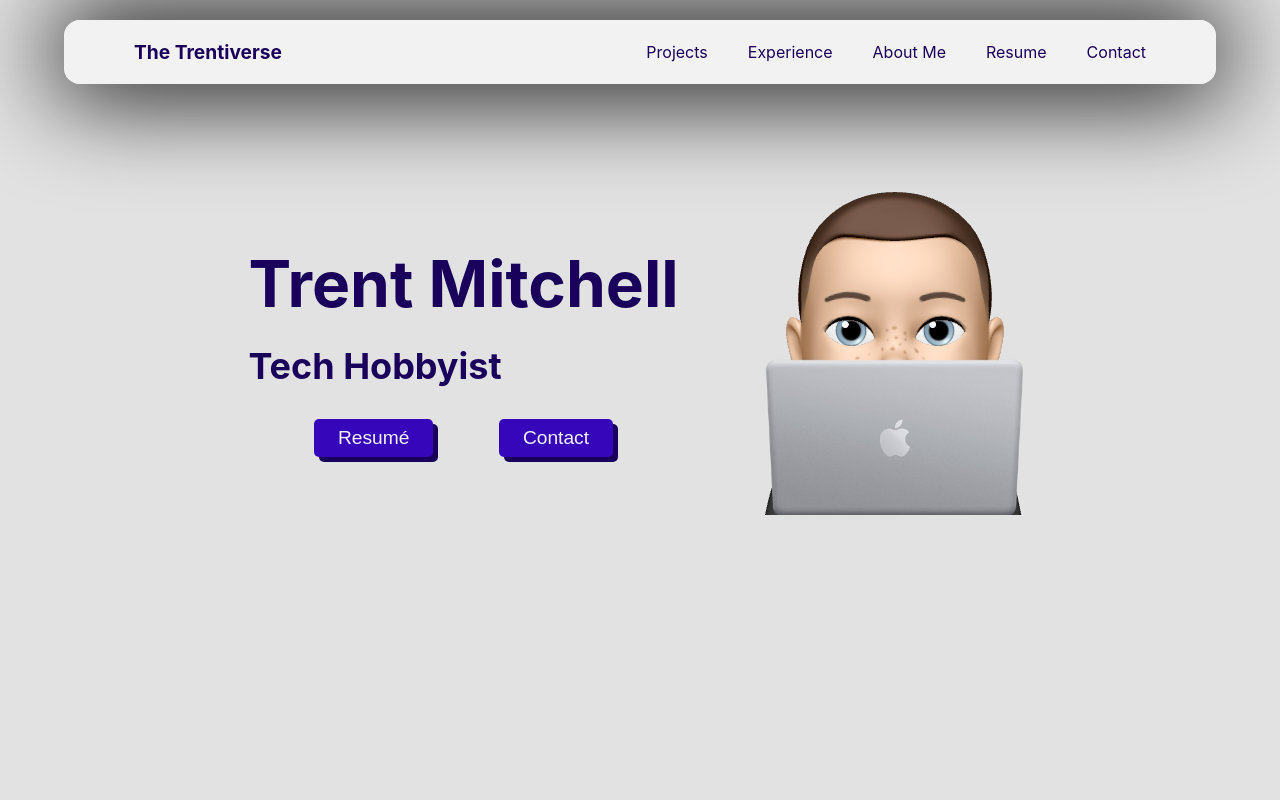
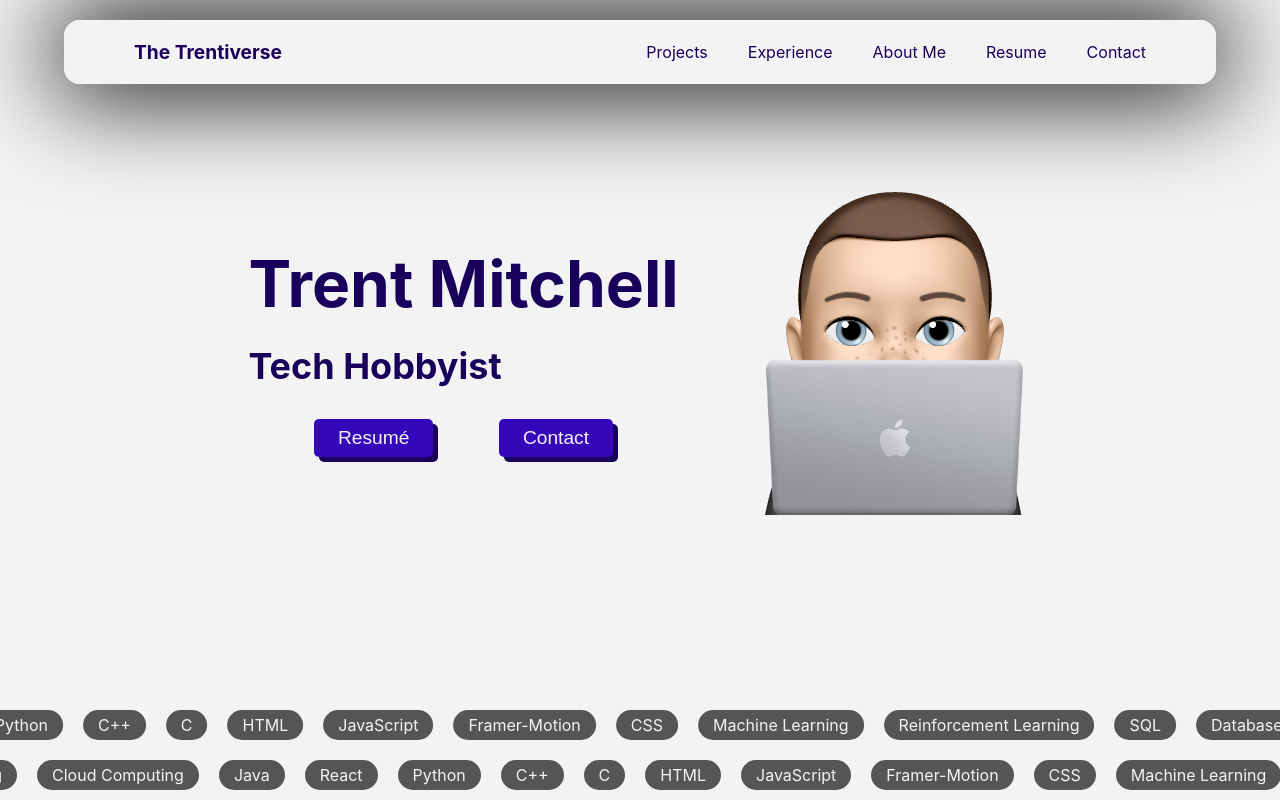
Before and after one commit to SkippaT/TheTrentiverse, a React (Vite) app: page / in a window 1280 px wide. Shown: the top 800 px of the page. Built offline with nearby package versions, Linux system fonts and the light colour scheme.

Commit message:
Added marquees after hero section

```diff
--- a/src/App.css
+++ /dev/null
@@ -1,6 +0,0 @@
-* {
-  -webkit-box-sizing: border-box;
-  box-sizing: border-box;
-  margin: 0;
-  padding: 0;
-}
--- a/src/App.jsx
+++ b/src/App.jsx
@@ -1,30 +1,66 @@
-import './App.css'
-import { motion, useScroll, useTransform } from 'framer-motion';
 import HeroSection from './components/HeroSection.jsx';
 import NavBar from './components/NavBar.jsx';
 import ProjectsSection from './components/ProjectsSection.jsx';
-import { useRef, useEffect } from 'react';
+import Marquee from './components/Marquee/Marquee.jsx';
+
+import { TAGS } from './data.js';
 
 function App() {
 
-  const targetRef = useRef(null);
+  const tags = [
+    "Upper one",
+    "Upper two",
+    "Upper three",
+    "Upper four",
+    "Upper five",
+    "Upper six",
+    "Upper seven",
+    "Upper eight",
+    "Upper nine",
+    "Upper ten",
+    "Upper eleven",
+    "Upper twelve",
+    "Upper thirteen",
+    "Upper fourteen",
+    "Upper fifteen",
+    "Upper sixteen",
+    "Upper seventeen",
+    "Upper eighteen",
+    "Upper nineteen",
+    "Upper twenty",
+  ]
 
-  const { scrollYProgress: heroSectionSrollYProgress } = useScroll({
-    target: targetRef,
-    offset: ["end center", "end start"]
-  });
+  const lowerMarquee = [
+    "Lower one",
+    "Lower two",
+    "Lower three",
+    "Lower four",
+    "Lower five",
+    "Lower six",
+    "Lower seven",
+    "Lower eight",
+    "Lower nine",
+    "Lower ten",
+    "Lower eleven",
+    "Lower twelve",
+    "Lower thirteen",
+    "Lower fourteen",
+    "Lower fifteen",
+    "Lower sixteen",
+    "Lower seventeen",
+    "Lower eighteen",
+    "Lower nineteen",
+    "Lower twenty",
+  ]
 
-  const background = useTransform(
-    heroSectionSrollYProgress,
-    [0, 1],
-    ["#f3f3f3", "#cccccc"]
-  );
+  const marqueeDuration = 60;
 
   return (
     <>
-      <motion.div className="background" style={{ backgroundColor: background }} />
       <NavBar />
-      <HeroSection targetRef={targetRef} />
+      <HeroSection />
+      <Marquee tags={TAGS} direction={{ from: 0, to: "-100%" }} duration={marqueeDuration} />
+      <Marquee tags={TAGS} direction={{ from: "-100%", to: 0 }} duration={marqueeDuration} />
       <ProjectsSection />
     </>
   )
--- a/src/components/Dropdown.module.css
+++ b/src/components/Dropdown.module.css
@@ -15,8 +15,6 @@
     box-shadow: 0px 8px 16px 0px rgba(0, 0, 0, 0.2);
     margin-top: 10px;
     /* padding-bottom: 30px; */
-    z-index: 1;
-
 }
 
 .dropdownContent a {
--- a/src/components/HeroSection.jsx
+++ b/src/components/HeroSection.jsx
@@ -4,7 +4,7 @@ import classes from './HeroSection.module.css';
 
 const slogans = ["Engineering Student", "Tech Hobbyist", "Circuitry Connoisseur", "Code Whisperer"];
 
-export default function HeroSection({ targetRef }) {
+export default function HeroSection() {
 
     const [currentSloganIndex, setCurrentSloganIndex] = useState(0);
     const [isVisible, setIsVisible] = useState(true);
@@ -27,7 +27,7 @@ export default function HeroSection({ targetRef }) {
     }, []);
 
     return (
-        <div className={classes.heroSection} ref={targetRef}>
+        <div className={classes.heroSection}>
             <div className={`${classes.left} ${classes.split}`}>
                 <h1>Trent Mitchell</h1>
                 <h3 className={`${classes.fade} ${!isVisible ? classes.hidden : ''}`}>
--- /dev/null
+++ b/src/components/Marquee/HalfMarquee.jsx
@@ -0,0 +1,19 @@
+import { motion } from 'framer-motion';
+
+import classes from './marquee.module.css';
+
+export default function HalfMarquee({ tags, direction, duration }) {
+
+    return (
+        <motion.div
+            className={classes.halfMarquee}
+            initial={{ x: direction.from }}
+            animate={{ x: direction.to }}
+            transition={{ duration: duration, repeat: Infinity, ease: 'linear' }}
+        >
+            {tags.map((tag, index) => (
+                <span key={index} className={classes.tag}>{tag}</span>
+            ))}
+        </motion.div>
+    );
+}
--- /dev/null
+++ b/src/components/Marquee/Marquee.jsx
@@ -0,0 +1,13 @@
+import classes from './marquee.module.css';
+import HalfMarquee from './HalfMarquee';
+
+export default function Marquee({ tags, direction, duration }) {
+
+
+    return (
+        <div className={classes.marquee}>
+            <HalfMarquee tags={tags} direction={direction} duration={duration} />
+            <HalfMarquee tags={tags} direction={direction} duration={duration} />
+        </div>
+    );
+}
--- /dev/null
+++ b/src/components/Marquee/Marquee.module.css
@@ -0,0 +1,19 @@
+.marquee {
+    overflow: hidden;
+    display: flex;
+    flex-shrink: 0;
+}
+
+.halfMarquee {
+    display: flex;
+    flex-direction: row;
+}
+
+.tag {
+    background-color: #555555;
+    color: #f3f3f3;
+    padding: 5px 15px;
+    border-radius: 1rem;
+    text-wrap: nowrap;
+    margin: 10px;
+}
--- a/src/components/ProjectsSection.jsx
+++ b/src/components/ProjectsSection.jsx
@@ -1,6 +1,6 @@
 import Project from './Project.jsx';
 import classes from './ProjectsSection.module.css';
-import { PROJECTS } from '../projects.js';
+import { PROJECTS } from '../data.js';
 
 export default function ProjectsSection() {
 
--- a/src/projects.js
+++ b/src/data.js
@@ -39,3 +39,21 @@ export const PROJECTS = [
         ]
     },
 ];
+
+export const TAGS = [
+    "Java",
+    "React",
+    "Python",
+    "C++",
+    "C",
+    "HTML",
+    "JavaScript",
+    "Framer-Motion",
+    "CSS",
+    "Machine Learning",
+    "Reinforcement Learning",
+    "SQL",
+    "Database design + management",
+    "Embedded programming",
+    "Cloud Computing"
+]
--- a/src/index.css
+++ b/src/index.css
@@ -13,6 +13,13 @@
   -moz-osx-font-smoothing: grayscale;
 }
 
+* {
+  -webkit-box-sizing: border-box;
+  box-sizing: border-box;
+  margin: 0;
+  padding: 0;
+}
+
 body {
   /* border: 1px solid yellow; */
   margin: 0;
@@ -20,14 +27,6 @@ body {
 
 ul, ol {
   list-style-type: none;
-}
-.background {
-  position: fixed;
-  width: 100vw;
-  height: 100vh;
-  top: 0;
-  left: 0;
-  z-index: -1;
 }
 
 
```
